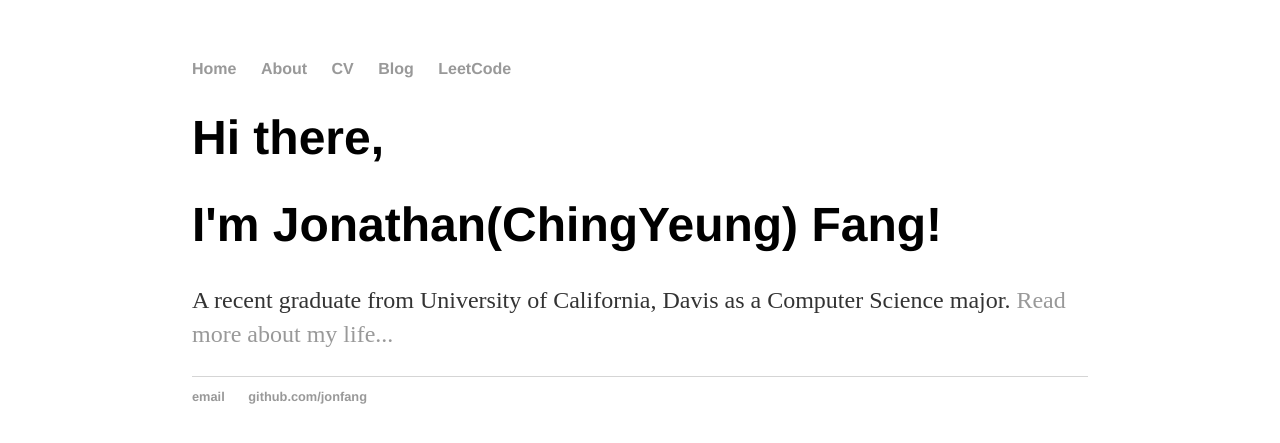
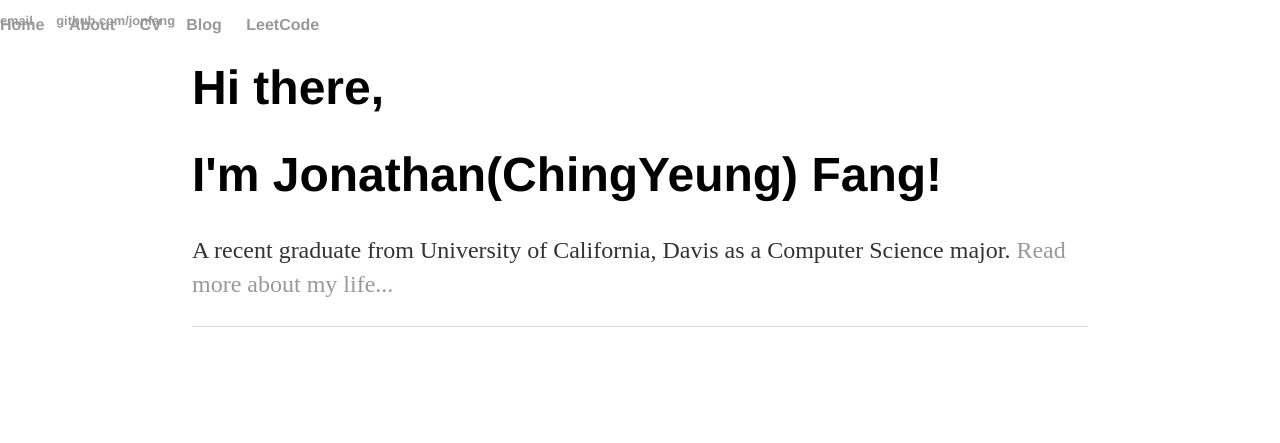
Before and after one commit to jonfang/jonfang.github.io, a Jekyll site: the page built from index.html, in a window 1280 px wide. Shown: the top 443 px of the page. Built offline with Jekyll 4.4.1, drawn with Linux system fonts in a browser that asks for light colours.

Commit message:
Update main.css

```diff
--- a/css/main.css
+++ b/css/main.css
@@ -4,6 +4,10 @@ body {
 }
 nav ul, footer ul {
     font-family:'Helvetica', 'Arial', 'Sans-Serif';
+    position: fixed;
+    top: 0;
+    left: 0;
+    float: left;
     padding: 0px;
     list-style: none;
     font-weight: bold;
```
